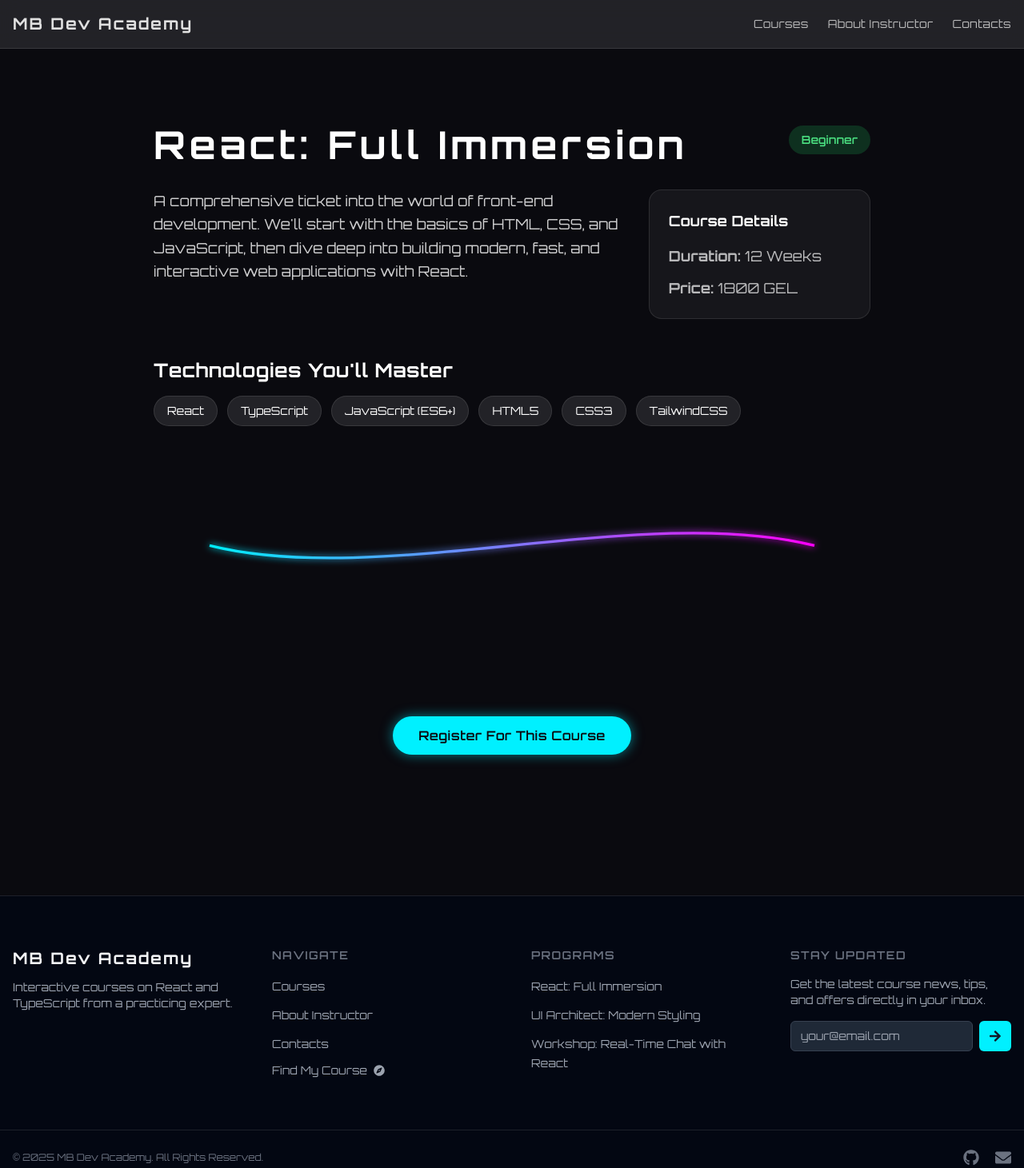
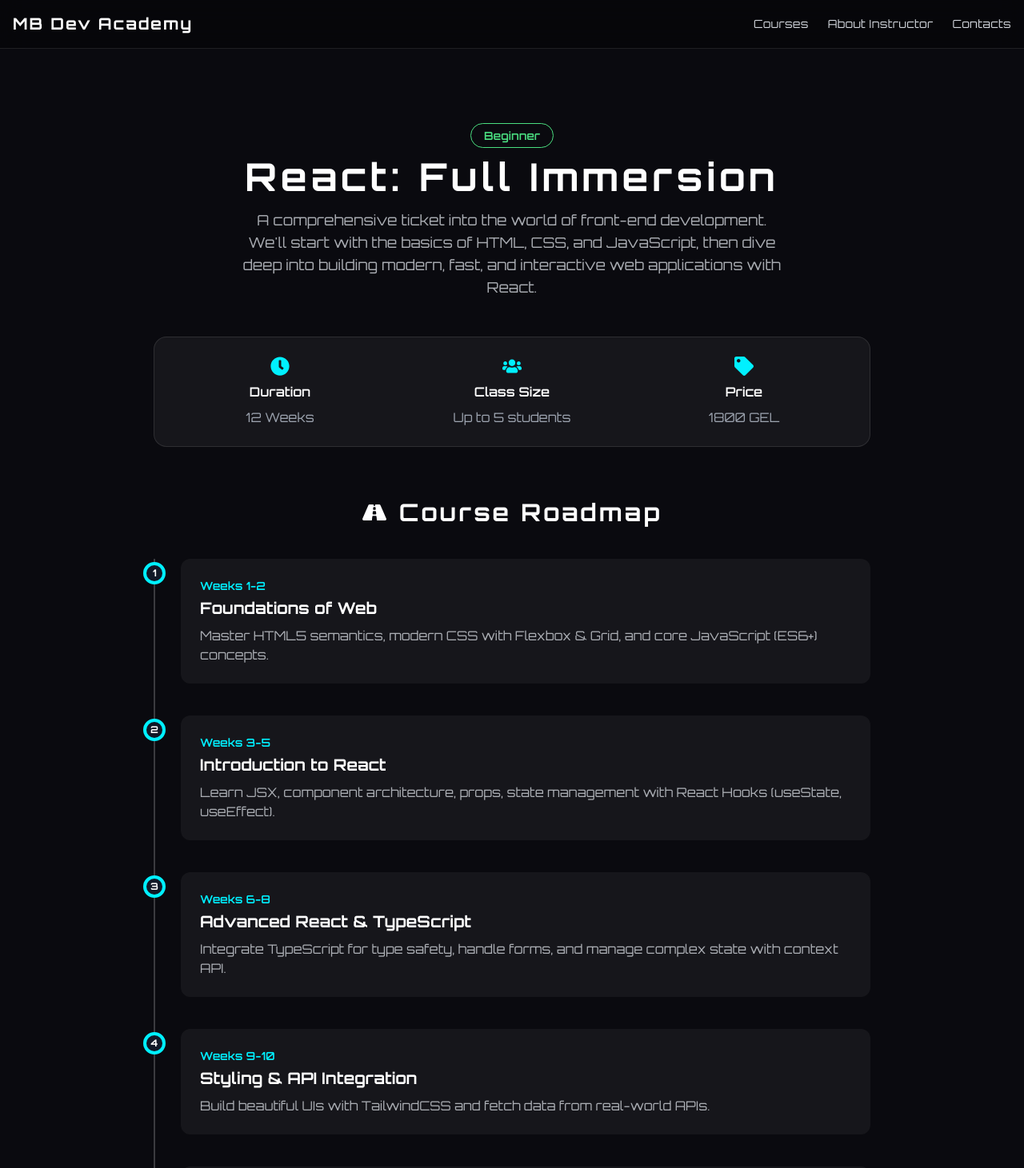
Before and after one commit to maribukh/edu-app_TSU, a React (Vite) app: page /course/react-full-immersion in a window 1280 px wide. Shown: the top 1461 px of the page at 80% size. Built offline with nearby package versions, Linux system fonts and the light colour scheme.

Commit message:
Need Correct in Routing

```diff
--- a/src/components/Header.tsx
+++ b/src/components/Header.tsx
@@ -1,3 +1,5 @@
+import { Link, useNavigate, useLocation } from "react-router-dom";
+
 const nav = [
   { href: "#courses", label: "Courses" },
   { href: "#about", label: "About Instructor" },
@@ -5,38 +7,49 @@ const nav = [
 ];
 
 export default function Header() {
+  const navigate = useNavigate();
+  const location = useLocation();
 
-  const scrollToSection = (
+  const handleNavClick = (
     e: React.MouseEvent<HTMLAnchorElement>,
     href: string
   ) => {
     e.preventDefault();
     const id = href.substring(1);
-    document.getElementById(id)?.scrollIntoView({ behavior: "smooth" });
+
+    if (location.pathname === "/") {
+      document.getElementById(id)?.scrollIntoView({ behavior: "smooth" });
+    } else {
+      navigate("/");
+      setTimeout(() => {
+        document.getElementById(id)?.scrollIntoView({ behavior: "smooth" });
+      }, 100);
+    }
   };
 
   return (
-    <header className="sticky top-0 z-50 w-full bg-white/10 backdrop-blur-md border-b border-white/10">
+    <header className="sticky top-0 z-50 w-full bg-black/30 backdrop-blur-lg border-b border-white/10">
       <div className="container mx-auto px-4 py-4 flex items-center justify-between">
-        <a
-          href="#"
+        <Link
+          to="/"
           onClick={(e) => {
-            e.preventDefault();
-            window.scrollTo({ top: 0, behavior: "smooth" });
+            if (location.pathname === "/") {
+              e.preventDefault();
+              window.scrollTo({ top: 0, behavior: "smooth" });
+            }
           }}
-          className="text-lg md:text-xl font-bold tracking-widest text-[#E0E0E0] cursor-pointer"
+          className="text-lg md:text-xl font-bold tracking-widest text-white cursor-pointer font-orbitron"
         >
           MB Dev Academy
-        </a>
+        </Link>
 
         <nav className="hidden sm:flex items-center gap-6">
           {nav.map((item) => (
             <a
               key={item.href}
               href={item.href}
-
-              onClick={(e) => scrollToSection(e, item.href)}
-              className="text-sm tracking-wide text-[#E0E0E0]/80 hover:text-neonBlue transition-colors cursor-pointer"
+              onClick={(e) => handleNavClick(e, item.href)}
+              className="text-sm tracking-wide text-gray-300 hover:text-neonBlue transition-colors cursor-pointer"
             >
               {item.label}
             </a>
--- a/src/data/academyData.ts
+++ b/src/data/academyData.ts
@@ -8,6 +8,7 @@ export interface Course {
   description: string;
   technologies: string[];
   price: number;
+  roadmap: { week: string; title: string; content: string }[];
 }
 
 export interface EducationHistory {
@@ -168,8 +169,41 @@ export const academyData: {
         "HTML5",
         "CSS3",
         "TailwindCSS",
+        "Git",
       ],
       price: 1800,
+      roadmap: [
+        {
+          week: "1-2",
+          title: "Foundations of Web",
+          content:
+            "Master HTML5 semantics, modern CSS with Flexbox & Grid, and core JavaScript (ES6+) concepts.",
+        },
+        {
+          week: "3-5",
+          title: "Introduction to React",
+          content:
+            "Learn JSX, component architecture, props, state management with React Hooks (useState, useEffect).",
+        },
+        {
+          week: "6-8",
+          title: "Advanced React & TypeScript",
+          content:
+            "Integrate TypeScript for type safety, handle forms, and manage complex state with context API.",
+        },
+        {
+          week: "9-10",
+          title: "Styling & API Integration",
+          content:
+            "Build beautiful UIs with TailwindCSS and fetch data from real-world APIs.",
+        },
+        {
+          week: "11-12",
+          title: "Final Project",
+          content:
+            "Apply all learned skills to build a complete, portfolio-ready web application from scratch.",
+        },
+      ],
     },
     {
       id: "ui-architect",
@@ -178,8 +212,40 @@ export const academyData: {
       duration: "6 Weeks",
       description:
         "For those already familiar with JavaScript and React who want to build truly beautiful and professional interfaces. We'll explore advanced styling techniques and component libraries.",
-      technologies: ["TailwindCSS", "SCSS", "CSS Grid & Flexbox", "Animations"],
+      technologies: [
+        "TailwindCSS",
+        "SCSS",
+        "CSS Animations",
+        "Framer Motion",
+        "Storybook",
+      ],
       price: 950,
+      roadmap: [
+        {
+          week: "1",
+          title: "Advanced CSS Techniques",
+          content:
+            "Deep dive into CSS Grid, custom properties, and advanced selectors for complex layouts.",
+        },
+        {
+          week: "2-3",
+          title: "Mastering TailwindCSS",
+          content:
+            "Customize themes, create plugins, and optimize for production with a utility-first workflow.",
+        },
+        {
+          week: "4",
+          title: "UI Animation Principles",
+          content:
+            "Learn the fundamentals of web animation, using CSS transitions, keyframes, and introduction to Framer Motion.",
+        },
+        {
+          week: "5-6",
+          title: "Component Driven Development",
+          content:
+            "Build a reusable component library and document it professionally using Storybook.",
+        },
+      ],
     },
     {
       id: "real-time-chat-workshop",
@@ -188,8 +254,40 @@ export const academyData: {
       duration: "4 Weeks",
       description:
         "Maximum practice, minimum theory. In 4 weeks, we will build a fully functional real-time chat application from scratch. You'll learn to work with APIs and manage complex state.",
-      technologies: ["React", "TypeScript", "Fetch API", "WebSockets (Basics)"],
+      technologies: [
+        "React",
+        "TypeScript",
+        "WebSocket",
+        "Node.js (Express)",
+        "Socket.IO",
+      ],
       price: 800,
+      roadmap: [
+        {
+          week: "1",
+          title: "Project Setup & UI",
+          content:
+            "Initialize the project, set up the development environment, and build the core chat interface with React.",
+        },
+        {
+          week: "2",
+          title: "Back-End with Express & Socket.IO",
+          content:
+            "Create a basic Node.js server and establish a real-time WebSocket connection.",
+        },
+        {
+          week: "3",
+          title: "Real-Time Communication",
+          content:
+            "Implement logic for sending and receiving messages in real-time between multiple clients.",
+        },
+        {
+          week: "4",
+          title: "Features & Deployment",
+          content:
+            "Add features like user lists and typing indicators, and prepare the application for deployment.",
+        },
+      ],
     },
   ],
 };
--- a/src/pages/CourseDetails.tsx
+++ b/src/pages/CourseDetails.tsx
@@ -1,7 +1,14 @@
 import { useParams, Link } from "react-router-dom";
 import { academyData } from "../data/academyData";
 import Button from "../components/UI/Button.tsx";
-import SkillTrajectory from "../components/SkillTrajectory.tsx";
+import {
+  FaClock,
+  FaUsers,
+  FaTag,
+  FaCode,
+  FaRoad,
+  FaArrowRight,
+} from "react-icons/fa";
 
 export default function CourseDetails() {
   const { id } = useParams<{ id: string }>();
@@ -25,65 +32,102 @@ export default function CourseDetails() {
     );
   }
 
-  const levelColor: { [key: string]: string } = {
-    Beginner: "bg-green-500/20 text-green-400",
-    Advanced: "bg-yellow-500/20 text-yellow-400",
-    Workshop: "bg-purple-500/20 text-purple-400",
+  const groupSize =
+    course.level === "Workshop" ? "Up to 12 students" : "Up to 5 students";
+
+  const levelStyles: { [key: string]: string } = {
+    Beginner: "border-green-400 text-green-400",
+    Advanced: "border-yellow-400 text-yellow-400",
+    Workshop: "border-purple-400 text-purple-400",
   };
 
   return (
     <div className="container mx-auto px-4 py-16 md:py-24">
       <div className="max-w-4xl mx-auto">
-        <div className="flex flex-col md:flex-row md:items-center justify-between gap-4">
-          <h1 className="text-4xl md:text-5xl font-bold tracking-widest">
-            {course.title}
-          </h1>
+        <header className="text-center">
           <span
-            className={`px-4 py-2 text-sm rounded-full font-semibold self-start ${
-              levelColor[course.level] || "bg-gray-500/20 text-gray-400"
+            className={`px-4 py-1.5 text-sm rounded-full font-semibold border ${
+              levelStyles[course.level] || "border-gray-400"
             }`}
           >
             {course.level}
           </span>
-        </div>
+          <h1 className="mt-4 text-4xl md:text-5xl font-bold tracking-widest font-orbitron">
+            {course.title}
+          </h1>
+          <p className="mt-4 max-w-2xl mx-auto text-lg text-gray-300/80">
+            {course.description}
+          </p>
+        </header>
 
-        <div className="mt-8 grid grid-cols-1 md:grid-cols-3 gap-8 text-lg">
-          <div className="md:col-span-2">
-            <p className="text-white/80 leading-relaxed">
-              {course.description}
-            </p>
+        <div className="my-12 grid grid-cols-2 md:grid-cols-3 gap-6 text-center bg-white/5 border border-white/10 rounded-2xl p-6">
+          <div className="flex flex-col items-center gap-2">
+            <FaClock className="text-2xl text-neonBlue" />
+            <span className="font-semibold">Duration</span>
+            <span className="text-gray-400">{course.duration}</span>
           </div>
-          <div className="bg-white/5 border border-white/10 rounded-2xl p-6">
-            <h3 className="font-bold text-white mb-4">Course Details</h3>
-            <div className="space-y-3 text-white/70">
-              <p>
-                <strong>Duration:</strong> {course.duration}
-              </p>
-              <p>
-                <strong>Price:</strong> {course.price} GEL
-              </p>
-            </div>
+          <div className="flex flex-col items-center gap-2">
+            <FaUsers className="text-2xl text-neonBlue" />
+            <span className="font-semibold">Class Size</span>
+            <span className="text-gray-400">{groupSize}</span>
+          </div>
+          <div className="flex flex-col items-center gap-2 col-span-2 md:col-span-1">
+            <FaTag className="text-2xl text-neonBlue" />
+            <span className="font-semibold">Price</span>
+            <span className="text-gray-400">{course.price} GEL</span>
           </div>
         </div>
 
-        <div className="mt-12">
-          <h3 className="text-2xl font-bold tracking-wide text-white mb-4">
-            Technologies You'll Master
+        <div className="mt-16">
+          <h2 className="text-3xl font-bold tracking-widest mb-10 text-center font-orbitron flex items-center justify-center gap-4">
+            <FaRoad /> Course Roadmap
+          </h2>
+          <div className="relative pl-8 border-l-2 border-white/20">
+            {course.roadmap.map((item, index) => (
+              <div key={index} className="mb-10">
+                <div className="absolute -left-[15px] mt-1 w-7 h-7 bg-gray-900 rounded-full border-4 border-neonBlue flex items-center justify-center">
+                  <span className="text-xs font-bold text-white">
+                    {index + 1}
+                  </span>
+                </div>
+                <div className="relative bg-white/5 p-6 rounded-xl">
+                  <p className="text-sm font-semibold text-neonBlue">
+                    Weeks {item.week}
+                  </p>
+                  <h3 className="text-xl font-bold text-white mt-1">
+                    {item.title}
+                  </h3>
+                  <p className="mt-2 text-gray-300/80">{item.content}</p>
+                </div>
+              </div>
+            ))}
+          </div>
+        </div>
+
+        <div className="mt-16">
+          <h3 className="text-2xl font-bold tracking-wide text-white mb-6 text-center font-orbitron flex items-center justify-center gap-4">
+            <FaCode /> Technologies You'll Master
           </h3>
-          <div className="flex flex-wrap gap-3">
+          <div className="flex flex-wrap gap-3 justify-center">
             {course.technologies.map((tech) => (
               <span
                 key={tech}
-                className="px-4 py-2 text-sm rounded-full bg-white/10 text-white border border-white/10"
+                className="px-4 py-2 text-sm rounded-full bg-white/10 text-white border border-white/20"
               >
                 {tech}
               </span>
             ))}
           </div>
         </div>
-        <SkillTrajectory technologies={[]} level={"Beginner"} />
-        <div className="mt-16 text-center">
-          <Link to="/course-finder">
+
+        <div className="mt-20 text-center bg-white/5 border border-neonBlue/50 rounded-2xl p-8 shadow-lg shadow-neonBlue/10">
+          <h3 className="text-2xl font-bold text-white">
+            Ready to Start Your Journey?
+          </h3>
+          <p className="mt-2 text-gray-300/80">
+            Register now to secure your spot in the next cohort.
+          </p>
+          <Link to="/course-finder" className="mt-6 inline-block">
             <Button variant="primary" size="lg">
               Register For This Course
             </Button>
```
Also changed, not shown: src/pages/CourseFinder.tsx (+65 -35 lines).
